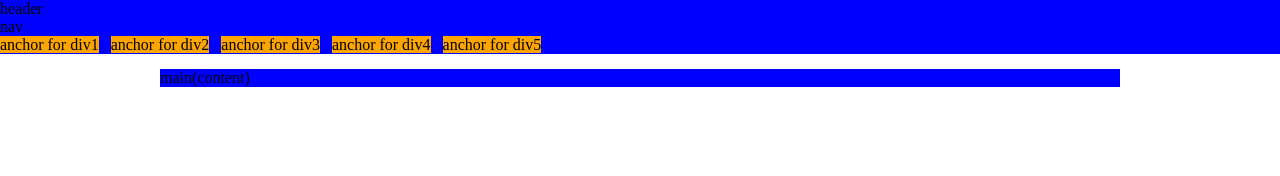
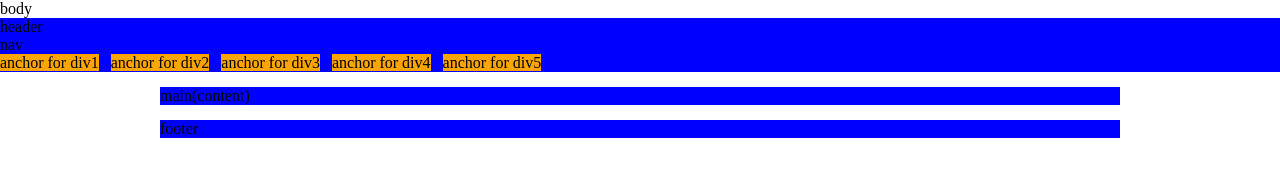
Before and after one commit to JacobZigby/Web-Project, a plain HTML site: page index.html in a window 1280 px wide. Drawn offline with Linux system fonts and the light colour scheme.

Commit message:
Update index.html

```diff
--- a/index.html
+++ b/index.html
@@ -36,7 +36,7 @@
 		</style>
 	</head>
 	<body>
-
+        body
     <div id="player">
     <audio controls autoplay hidden>
     <source src="audio/BG-MUSIC.mp3" type="audio/mpeg">
@@ -75,7 +75,7 @@
 			</div>
 		</main>
 		<footer>
-
+			footer
 		</footer>
 		<script src="JavaScript.js"></script>
 	</body>
```
